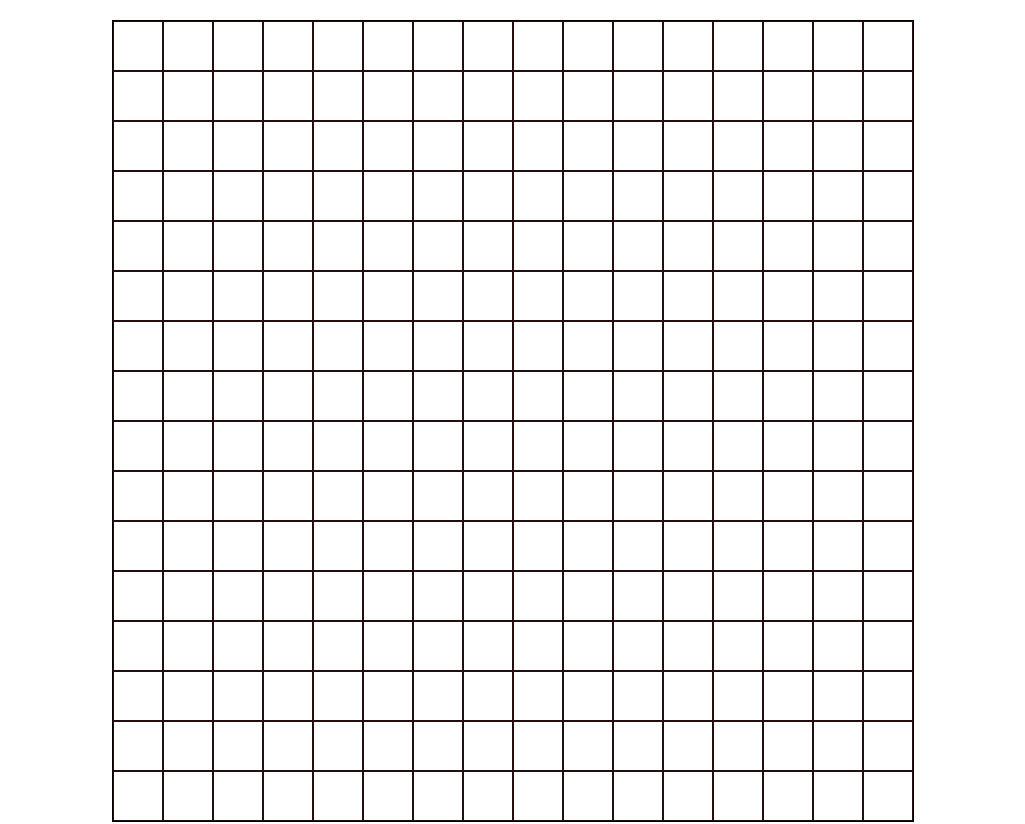
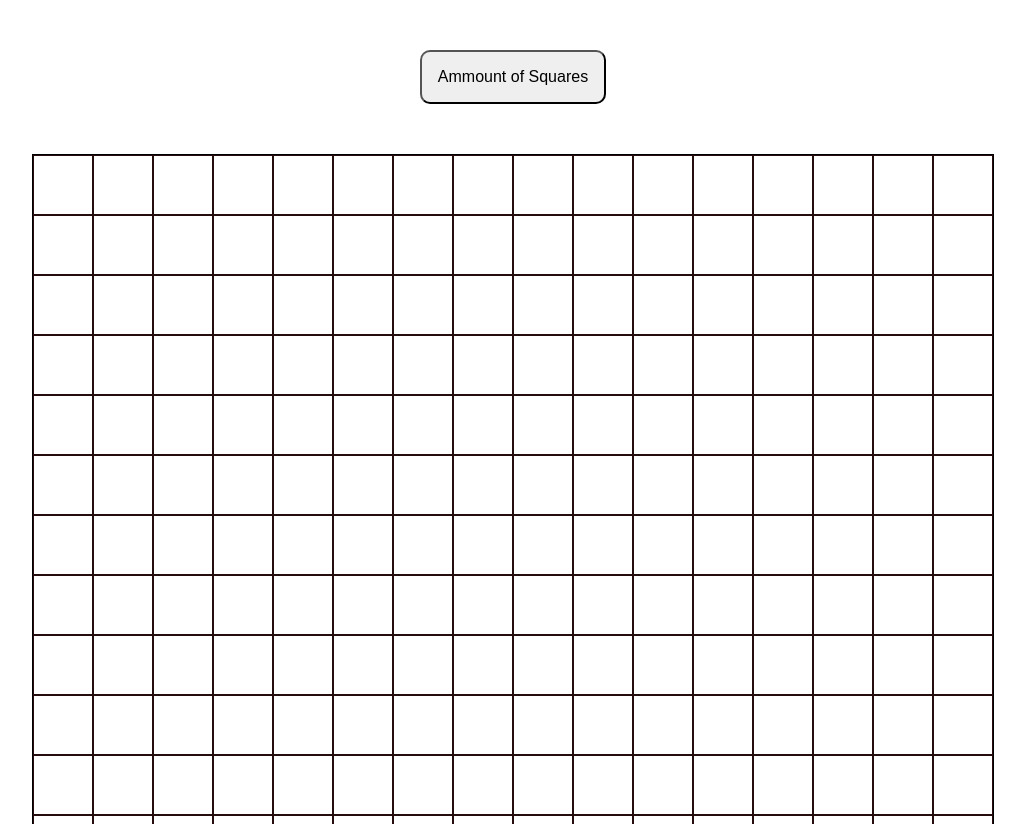
Before and after one commit to KingLightGamer/-Etch-a-Sketch, a plain HTML site: page index.html in a window 1280 px wide. Shown: the top 824 px of the page, without its empty margins (127-1152 px from the left). Drawn offline with Linux system fonts and the light colour scheme.

Commit message:
With a div i aligned the button in the center and changed the some properties

```diff
--- a/index.css
+++ b/index.css
@@ -1,8 +1,8 @@
 #container {
   display: flex;
   flex-wrap: wrap;
-  width: 800px;
-  height: 800px;
+  width: 960px;
+  height: 960px;
   border: 1px solid #000;
   margin: 20px auto;
 }
@@ -13,3 +13,14 @@ border: 1px solid #260d0d;
 flex:1 0 10%;
 box-sizing: border-box;
 }
+.aboveMiddle {
+  margin: 50px;
+
+  text-align: center;
+
+}
+button{
+padding: 16px;
+border-radius: 10px;
+font-size: 16px;
+}
--- a/index.html
+++ b/index.html
@@ -7,6 +7,7 @@
     <link rel="stylesheet" href="index.css">
 </head>
 <body>
+ <div class="aboveMiddle"> <button>Ammount of Squares</button></div>
      <div id="container"></div>
 
   <script src="index.js"></script>
```
